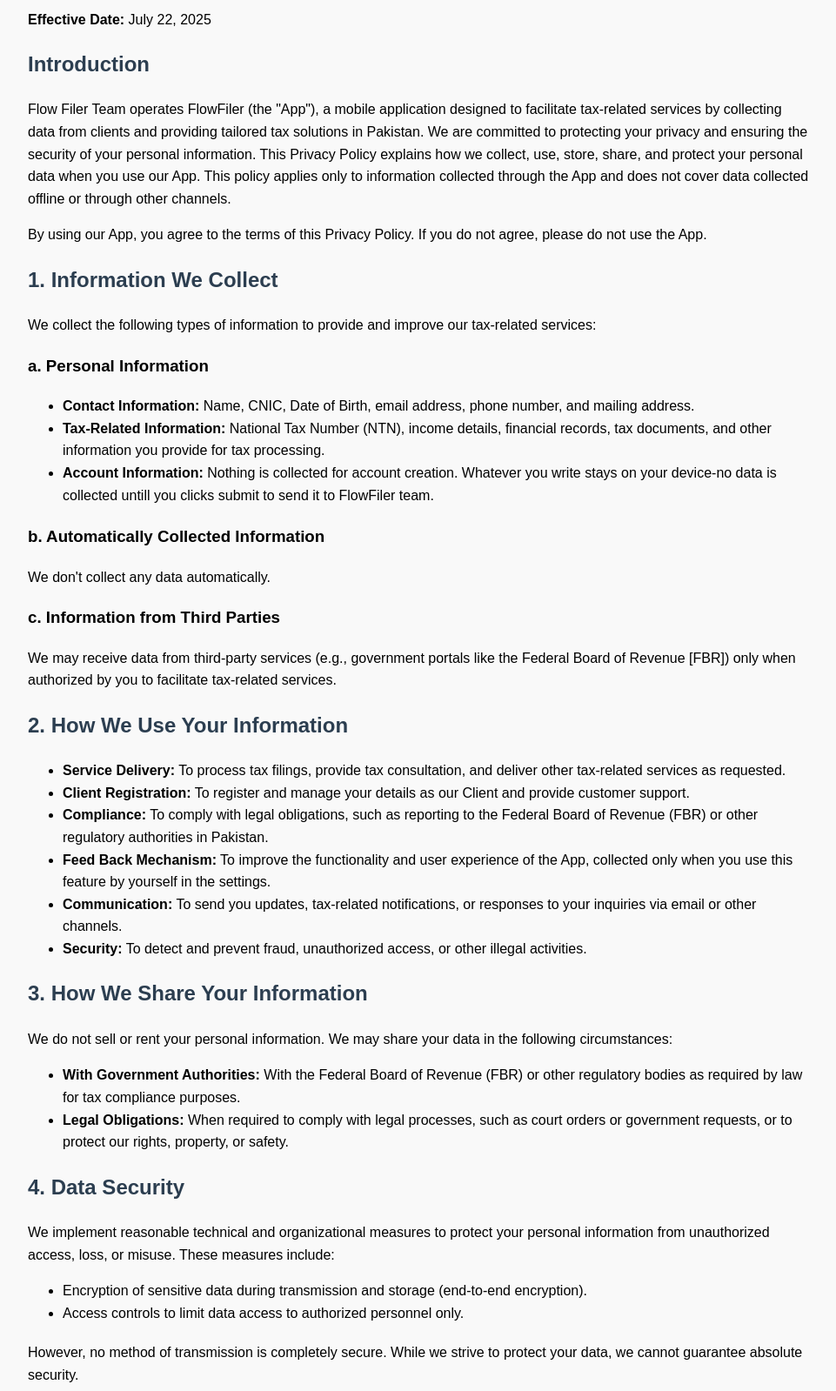
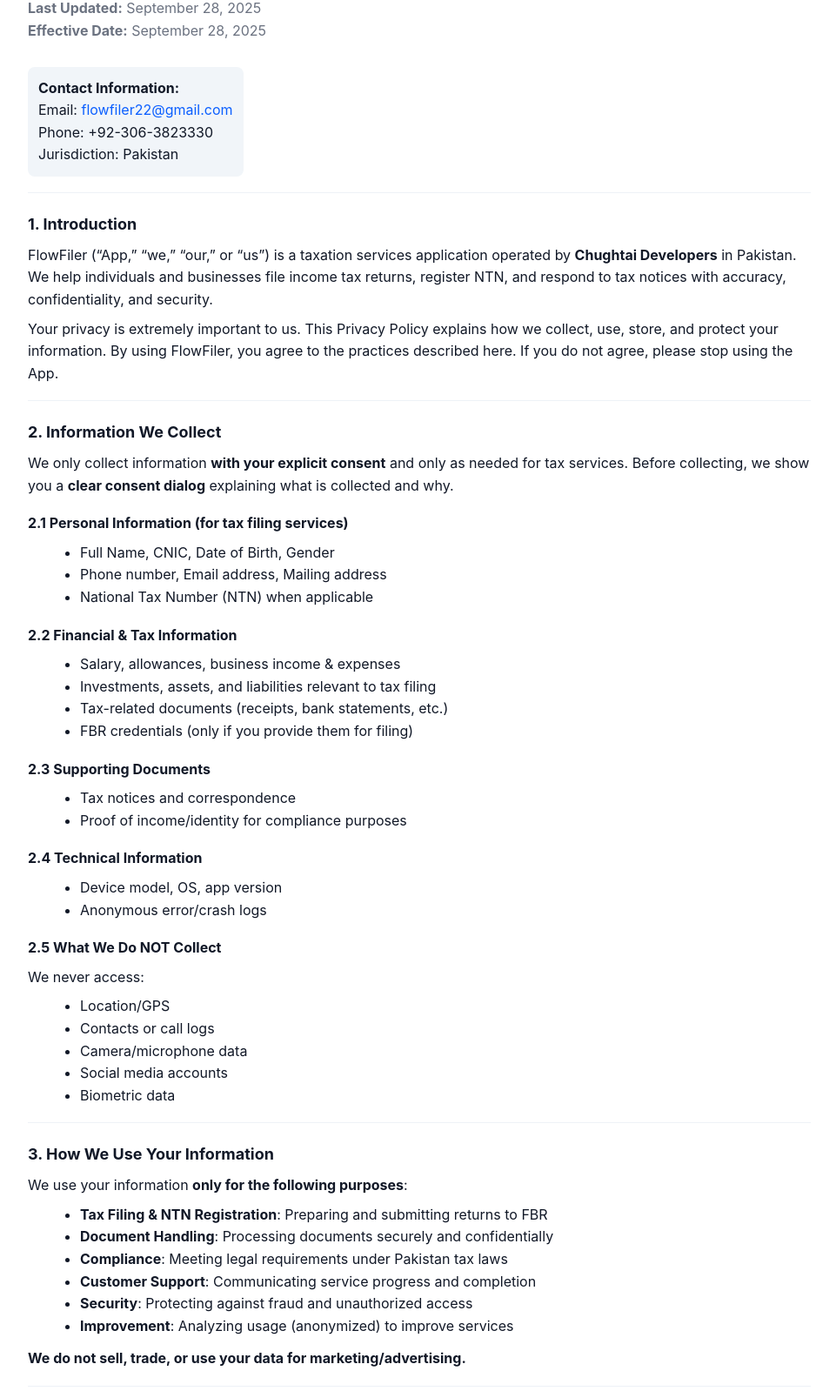
Before and after one commit to hairamalikhan/Privacy-Policy, a plain HTML site: page index.html in a window 1280 px wide. Shown: the part 113-1712 px from the top of the page at 87% size, without its empty margins (158-1119 px from the left). Drawn offline with Linux system fonts and the light colour scheme.

Commit message:
Update index.html

```diff
--- a/index.html
+++ b/index.html
@@ -1,106 +1,186 @@
-<!DOCTYPE html>
+<!doctype html>
 <html lang="en">
 <head>
-    <meta charset="UTF-8">
-    <meta name="viewport" content="width=device-width, initial-scale=1.0">
-    <title>Privacy Policy - FlowFiler</title>
-    <style>
-        body {
-            font-family: Arial, sans-serif;
-            max-width: 900px;
-            margin: auto;
-            padding: 20px;
-            line-height: 1.6;
-            background-color: #f9f9f9;
-        }
-        h1, h2 {
-            color: #2c3e50;
-        }
-        h1 {
-            text-align: center;
-            margin-bottom: 30px;
-        }
-        strong {
-            color: #000;
-        }
-        p {
-            margin-bottom: 12px;
-        }
-        ul {
-            margin-bottom: 20px;
-        }
-    </style>
+  <meta charset="utf-8" />
+  <meta name="viewport" content="width=device-width,initial-scale=1" />
+  <title>FlowFiler Privacy Policy</title>
+  <meta name="description" content="FlowFiler Privacy Policy - Chughtai Developers" />
+  <style>
+    :root{
+      --bg:#f7fafc;
+      --card:#ffffff;
+      --muted:#6b7280;
+      --accent:#0b5fff;
+      --maxw:900px;
+      font-family: Inter, ui-sans-serif, system-ui, -apple-system, "Segoe UI", Roboto, "Helvetica Neue", Arial;
+      color:#111827;
+    }
+    body{background:var(--bg); margin:0; padding:32px; display:flex; justify-content:center; font-size:16px; line-height:1.6;}
+    .container{max-width:var(--maxw); width:100%; background:var(--card); border-radius:12px; box-shadow:0 6px 20px rgba(15,23,42,0.06); padding:32px;}
+    h1{margin:0 0 8px; font-size:24px;}
+    .meta{color:var(--muted); margin-bottom:20px;}
+    h2{font-size:18px; margin-top:22px; margin-bottom:8px;}
+    h3{font-size:16px; margin-top:18px; margin-bottom:6px;}
+    ul{margin:8px 0 12px 20px;}
+    p{margin:8px 0;}
+    .section-sep{height:1px; background:#eef2f7; margin:18px 0;}
+    a{color:var(--accent); text-decoration:none;}
+    .contact{background:#f1f5f9; padding:12px; border-radius:8px; display:inline-block; margin-top:8px;}
+    footer{color:var(--muted); font-size:13px; margin-top:20px;}
+    @media (max-width:520px){body{padding:16px}.container{padding:20px}}
+  </style>
 </head>
 <body>
-    <h1>Privacy Policy for FlowFiler</h1>
-    <p><strong>Effective Date:</strong> July 22, 2025</p>
+  <article class="container" role="main" aria-labelledby="title">
+    <header>
+      <h1 id="title">FlowFiler Privacy Policy</h1>
+      <div class="meta">
+        <strong>Last Updated:</strong> September 28, 2025<br />
+        <strong>Effective Date:</strong> September 28, 2025
+      </div>
+      <div class="contact">
+        <strong>Contact Information:</strong><br />
+        Email: <a href="mailto:flowfiler22@gmail.com">flowfiler22@gmail.com</a><br />
+        Phone: +92-306-3823330<br />
+        Jurisdiction: Pakistan
+      </div>
+    </header>
 
-    <h2>Introduction</h2>
-    <p>Flow Filer Team operates FlowFiler (the "App"), a mobile application designed to facilitate tax-related services by collecting data from clients and providing tailored tax solutions in Pakistan. We are committed to protecting your privacy and ensuring the security of your personal information. This Privacy Policy explains how we collect, use, store, share, and protect your personal data when you use our App. This policy applies only to information collected through the App and does not cover data collected offline or through other channels.</p>
-    <p>By using our App, you agree to the terms of this Privacy Policy. If you do not agree, please do not use the App.</p>
+    <div class="section-sep" role="presentation"></div>
 
-    <h2>1. Information We Collect</h2>
-    <p>We collect the following types of information to provide and improve our tax-related services:</p>
-    <h3>a. Personal Information</h3>
+    <h2>1. Introduction</h2>
+    <p>
+      FlowFiler (“App,” “we,” “our,” or “us”) is a taxation services application operated by <strong>Chughtai Developers</strong> in Pakistan. We help individuals and businesses file income tax returns, register NTN, and respond to tax notices with accuracy, confidentiality, and security.
+    </p>
+    <p>
+      Your privacy is extremely important to us. This Privacy Policy explains how we collect, use, store, and protect your information. By using FlowFiler, you agree to the practices described here. If you do not agree, please stop using the App.
+    </p>
+
+    <div class="section-sep" role="presentation"></div>
+
+    <h2>2. Information We Collect</h2>
+    <p>We only collect information <strong>with your explicit consent</strong> and only as needed for tax services. Before collecting, we show you a <strong>clear consent dialog</strong> explaining what is collected and why.</p>
+
+    <h3>2.1 Personal Information (for tax filing services)</h3>
     <ul>
-        <li><strong>Contact Information:</strong> Name, CNIC, Date of Birth, email address, phone number, and mailing address.</li>
-        <li><strong>Tax-Related Information:</strong> National Tax Number (NTN), income details, financial records, tax documents, and other information you provide for tax processing.</li>
-        <li><strong>Account Information:</strong> Nothing is collected for account creation. Whatever you write stays on your device-no data is collected untill you clicks submit to send it to FlowFiler team. </li>
+      <li>Full Name, CNIC, Date of Birth, Gender</li>
+      <li>Phone number, Email address, Mailing address</li>
+      <li>National Tax Number (NTN) when applicable</li>
     </ul>
 
-    <h3>b. Automatically Collected Information</h3>
-    <p>We don't collect any data automatically.</p>
-
-    <h3>c. Information from Third Parties</h3>
-    <p>We may receive data from third-party services (e.g., government portals like the Federal Board of Revenue [FBR]) only when authorized by you to facilitate tax-related services.</p>
-
-    <h2>2. How We Use Your Information</h2>
+    <h3>2.2 Financial &amp; Tax Information</h3>
     <ul>
-        <li><strong>Service Delivery:</strong> To process tax filings, provide tax consultation, and deliver other tax-related services as requested.</li>
-        <li><strong>Client Registration:</strong> To register and manage your details as our Client and provide customer support.</li>
-        <li><strong>Compliance:</strong> To comply with legal obligations, such as reporting to the Federal Board of Revenue (FBR) or other regulatory authorities in Pakistan.</li>
-        <li><strong>Feed Back Mechanism:</strong> To improve the functionality and user experience of the App, collected only when you use this feature by yourself in the settings.</li>
-        <li><strong>Communication:</strong> To send you updates, tax-related notifications, or responses to your inquiries via email or other channels.</li>
-        <li><strong>Security:</strong> To detect and prevent fraud, unauthorized access, or other illegal activities.</li>
+      <li>Salary, allowances, business income &amp; expenses</li>
+      <li>Investments, assets, and liabilities relevant to tax filing</li>
+      <li>Tax-related documents (receipts, bank statements, etc.)</li>
+      <li>FBR credentials (only if you provide them for filing)</li>
     </ul>
 
-    <h2>3. How We Share Your Information</h2>
-    <p>We do not sell or rent your personal information. We may share your data in the following circumstances:</p>
+    <h3>2.3 Supporting Documents</h3>
     <ul>
-        <li><strong>With Government Authorities:</strong> With the Federal Board of Revenue (FBR) or other regulatory bodies as required by law for tax compliance purposes.</li>
-        <li><strong>Legal Obligations:</strong> When required to comply with legal processes, such as court orders or government requests, or to protect our rights, property, or safety.</li>
+      <li>Tax notices and correspondence</li>
+      <li>Proof of income/identity for compliance purposes</li>
     </ul>
 
-    <h2>4. Data Security</h2>
-    <p>We implement reasonable technical and organizational measures to protect your personal information from unauthorized access, loss, or misuse. These measures include:</p>
+    <h3>2.4 Technical Information</h3>
     <ul>
-        <li>Encryption of sensitive data during transmission and storage (end-to-end encryption).</li>
-        <li>Access controls to limit data access to authorized personnel only.</li>
+      <li>Device model, OS, app version</li>
+      <li>Anonymous error/crash logs</li>
     </ul>
-    <p>However, no method of transmission is completely secure. While we strive to protect your data, we cannot guarantee absolute security.</p>
 
-    <h2>5. Data Retention</h2>
-    <p>We retain your personal information only for as long as necessary to fulfill the purposes outlined in this Privacy Policy or as required by law. You (Client) can ask for Data Deletion from the settings Panel if you don't want to avail our services anymore. The Data will be deleted after 24 hours of request. You can cancel Deletion request within this time.</p>
+    <h3>2.5 What We Do <strong>NOT</strong> Collect</h3>
+    <p>We never access:</p>
+    <ul>
+      <li>Location/GPS</li>
+      <li>Contacts or call logs</li>
+      <li>Camera/microphone data</li>
+      <li>Social media accounts</li>
+      <li>Biometric data</li>
+    </ul>
 
-    <h2>6. Your Rights</h2>
-    <p>Under applicable laws, including Pakistan’s legal framework and, where relevant, you may have the following rights:</p>
+    <div class="section-sep" role="presentation"></div>
+
+    <h2>3. How We Use Your Information</h2>
+    <p>We use your information <strong>only for the following purposes</strong>:</p>
     <ul>
-        <li><strong>Access:</strong> Request access to the personal data we hold about you.</li>
-        <li><strong>Correction:</strong> Request correction of inaccurate or incomplete data.</li>
-        <li><strong>Deletion:</strong> Request deletion of your data, subject to legal retention requirements.</li>
-        <li><strong>Data Portability:</strong> Request a copy of your data in a structured, machine-readable format (Through Customer).</li>
+      <li><strong>Tax Filing &amp; NTN Registration</strong>: Preparing and submitting returns to FBR</li>
+      <li><strong>Document Handling</strong>: Processing documents securely and confidentially</li>
+      <li><strong>Compliance</strong>: Meeting legal requirements under Pakistan tax laws</li>
+      <li><strong>Customer Support</strong>: Communicating service progress and completion</li>
+      <li><strong>Security</strong>: Protecting against fraud and unauthorized access</li>
+      <li><strong>Improvement</strong>: Analyzing usage (anonymized) to improve services</li>
     </ul>
-    <p>To exercise these rights, please contact us at <a href="mailto:flowfiler22@gmail.com">flowfiler22@gmail.com</a>. We will respond to your request within 7 working days.</p>
+    <p><strong>We do not sell, trade, or use your data for marketing/advertising.</strong></p>
 
-    <h2>7. Third-Party Links and Services</h2>
-    <p>The App may contain links to third-party websites or services, such as the FBR portal. We are not responsible for the privacy practices of these third parties. We encourage you to review their privacy policies before providing any personal information.</p>
+    <div class="section-sep" role="presentation"></div>
 
-    <h2>8. Updates to This Privacy Policy</h2>
-    <p>We may update this Privacy Policy from time to time to reflect changes in our practices or legal requirements. We will notify you of significant changes via email, app notifications, or by posting an updated policy on the App. The updated policy will be effective as of the date stated at the top of this document.</p>
+    <h2>4. Sharing of Information</h2>
+    <p>We share your data only when strictly necessary:</p>
+    <ul>
+      <li><strong>FBR &amp; Government Authorities</strong>: For compliance with tax laws</li>
+      <li><strong>Authorized Service Providers</strong>: e.g., secure cloud storage, IT maintenance, and certified tax consultants</li>
+      <li><strong>Legal Requirements</strong>: If required by law or court order</li>
+    </ul>
+    <p>We never share your information with advertisers, data brokers, or unrelated third parties.</p>
 
-    <h2>9. Contact Us</h2>
-    <p>If you have questions or concerns about this Privacy Policy or our data practices, please contact us at:</p>
-    <p>Email: <a href="mailto:flowfiler22@gmail.com">flowfiler22@gmail.com</a><br>
-       Phone: +92 306 3823330</p>
-    </body>
+    <div class="section-sep" role="presentation"></div>
+
+    <h2>5. Data Security</h2>
+    <p>We apply strong <strong>technical and organizational security measures</strong>:</p>
+    <ul>
+      <li>End-to-end encryption (AES-256 + RSA hybrid &amp; HTTPS)</li>
+      <li>No local storage of sensitive data on your phone</li>
+      <li>Role-based staff access with confidentiality agreements</li>
+      <li>Regular audits, monitoring, and backups</li>
+    </ul>
+    <p>Despite strict measures, no system is 100% risk-free. If you suspect misuse, contact us immediately.</p>
+
+    <div class="section-sep" role="presentation"></div>
+
+    <h2>6. Data Retention &amp; Deletion</h2>
+    <ul>
+      <li>Tax records: <strong>7 years</strong> (as required under Pakistan law)</li>
+      <li>Support communications: <strong>3 years</strong></li>
+      <li>Technical logs: <strong>90 days</strong></li>
+    </ul>
+    <p>You can request deletion anytime via <strong>Settings &gt; Delete My Data</strong> or email. Data will be permanently deleted within <strong>48 hours</strong>, except where law requires retention.</p>
+
+    <div class="section-sep" role="presentation"></div>
+
+    <h2>7. Your Rights</h2>
+    <p>You have full control over your data:</p>
+    <ul>
+      <li><strong>Consent Management</strong>: Grant or withdraw consent anytime</li>
+      <li><strong>Access &amp; Portability</strong>: Request a copy of your data</li>
+      <li><strong>Correction</strong>: Fix errors in your records</li>
+      <li><strong>Deletion</strong>: Request complete data removal</li>
+    </ul>
+    <p>To exercise these rights, contact us at <a href="mailto:flowfiler22@gmail.com">flowfiler22@gmail.com</a>. We respond within <strong>7 business days</strong>.</p>
+
+    <div class="section-sep" role="presentation"></div>
+
+    <h2>8. Children's Privacy</h2>
+    <p>FlowFiler is not designed for children under <strong>18 years old</strong>. We do not knowingly collect data from minors. If such data is found, it will be deleted immediately.</p>
+
+    <div class="section-sep" role="presentation"></div>
+
+    <h2>9. Updates to This Policy</h2>
+    <p>We may update this Privacy Policy when required by law or service improvements.</p>
+    <ul>
+      <li>Users will be notified <strong>in-app</strong> and via email (if provided)</li>
+      <li>Continued use of the app after notice means you accept the updated policy</li>
+    </ul>
+
+    <div class="section-sep" role="presentation"></div>
+
+    <h2>10. Contact Us</h2>
+    <p>For any privacy-related concerns:</p>
+    <p><strong>Email:</strong> <a href="mailto:flowfiler22@gmail.com">flowfiler22@gmail.com</a><br />
+       <strong>Phone:</strong> +92-306-3823330</p>
+
+    <footer>
+      © 2025 Chughtai Developers. All rights reserved.
+    </footer>
+  </article>
+</body>
 </html>
```
